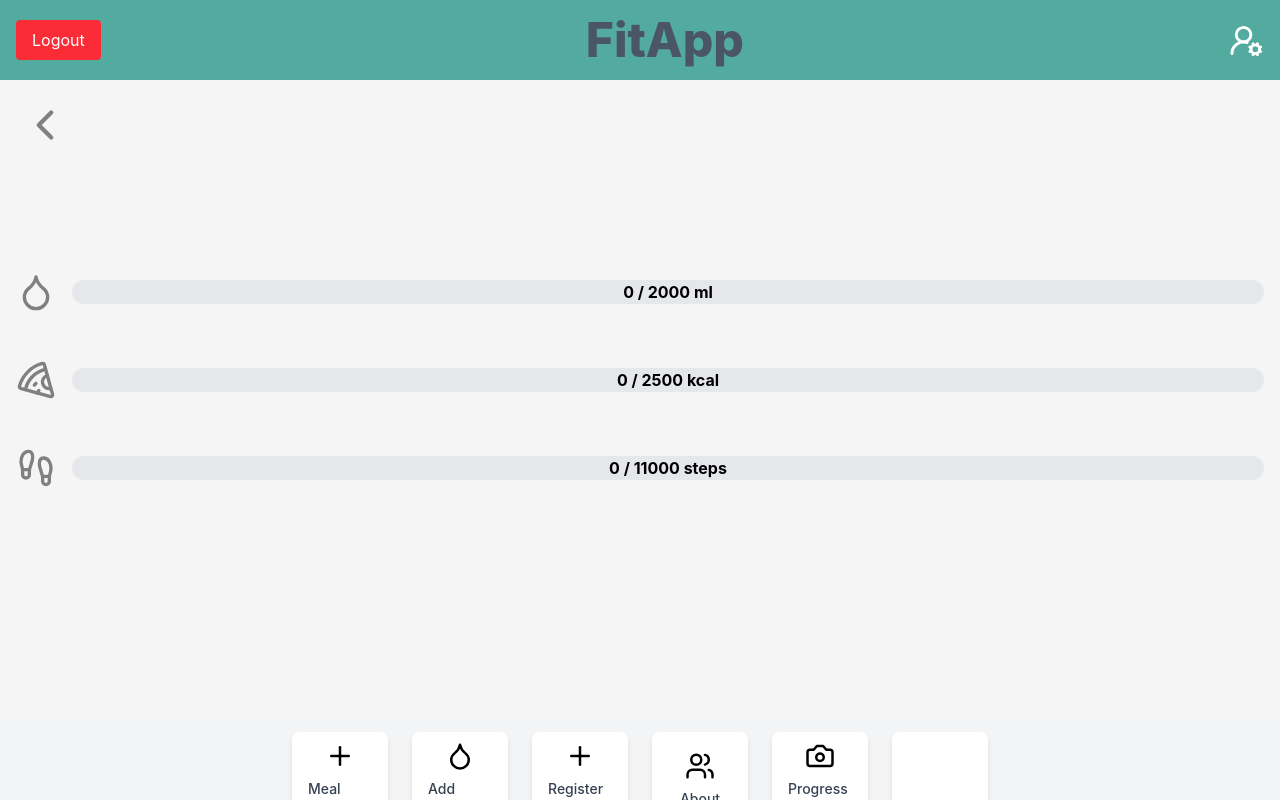
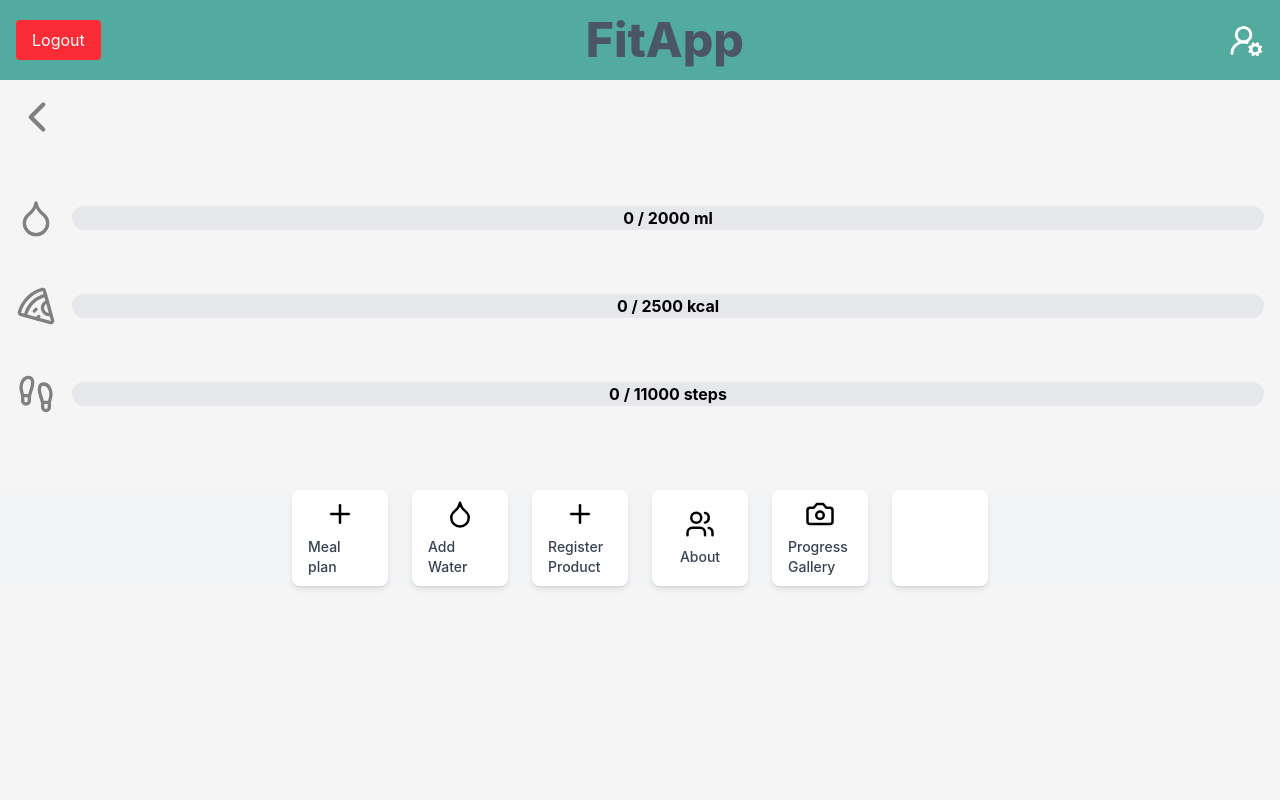
Before and after one commit to martix3001/FiTAppka, a React (Vite) app: page /dashboard in a window 1280 px wide. Built offline with nearby package versions, Linux system fonts and the light colour scheme; no server answers; the database is empty; sample sign-in values are in the browser's storage.

Commit message:
fix: styling

```diff
--- a/src/app/routes/About.tsx
+++ b/src/app/routes/About.tsx
@@ -1,14 +1,8 @@
-import { ChevronLeft, Info, User } from "lucide-react";
-import { NavLink } from "react-router";
+import { Info, User } from "lucide-react";
 
 export default function About() {
   return (
     <div>
-      <div className="mt-5 ml-5">
-        <NavLink to={"/"}>
-          <ChevronLeft size={50}/>
-        </NavLink>
-      </div>
       <div className="flex flex-col p-6 h-full">
         <div className="flex items-center gap-4 mb-6">
           <User color="black" size={100} />
--- a/src/app/routes/DashboardLayout.tsx
+++ b/src/app/routes/DashboardLayout.tsx
@@ -42,7 +42,7 @@ export default function DashboardLayout() {
           />
         </div>
       </div>
-      <div className="mt-5 ml-5">
+      <div className="mt-3 ml-3">
         <NavLink to={"/"}>
           <ChevronLeft size={50} color="grey"/>
         </NavLink>
@@ -105,10 +105,9 @@ export default function DashboardLayout() {
       </nav> */}
 
       {/* Main Content */}
-      <main className="">
+      <main>
         <Outlet />
       </main>
-
       <PWABadge />
     </div>
   );
--- a/src/app/routes/Home.tsx
+++ b/src/app/routes/Home.tsx
@@ -43,9 +43,9 @@ export default function Home() {
   });
 
   return (
-    <div className="flex flex-col h-svh justify-around">
+    <div className="flex flex-col h-svh gap-15 mt-10">
       {/* Progress Bars Container */}
-      <div className="flex flex-col gap-12  p-4">
+      <div className="flex flex-col gap-12 p-4">
         {/* Water Progress */}
         <div className="flex items-center gap-4">
           <Droplet size={40} color="grey"/>
@@ -102,7 +102,7 @@ export default function Home() {
       </div>
 
       {/* Feature Buttons Container */}
-      <div className="flex flex-wrap justify-center items-center gap-6 py-4 bg-gray-100">
+      <div className="flex flex-wrap justify-center items-center gap-6 bg-gray-100">
         <ActionTile
           icon={<Plus color="black" size={30} className="self-center" />}
           label={"Meal plan"}
```
